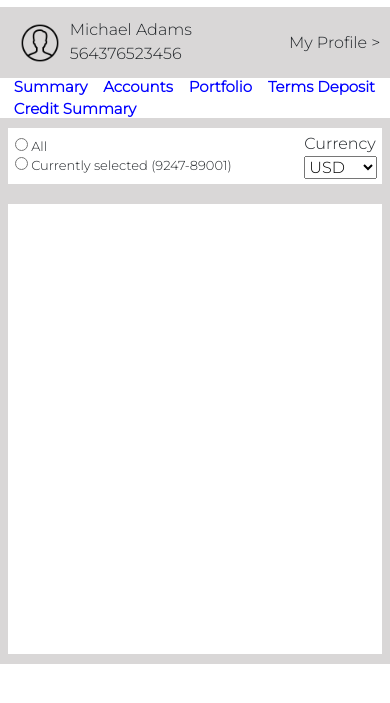
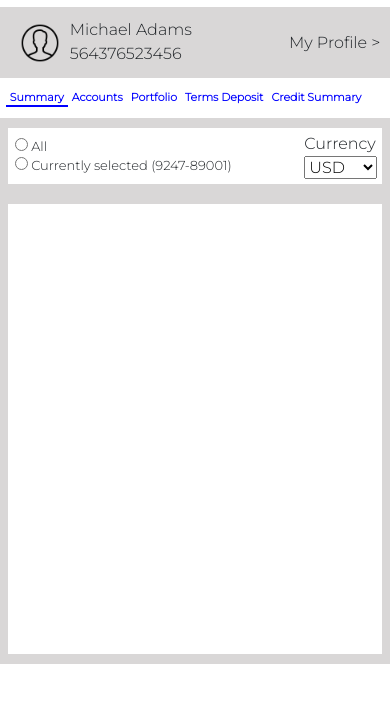
Before and after one commit to utkarshsingh20520/Web-design, a plain HTML site: page index.html in a window 390 px wide. Shown: the part 63-766 px from the top of the page. Drawn offline with nearby package versions, Linux system fonts and the light colour scheme; a script that the page names is missing.

Commit message:
Update style.css

```diff
--- a/css/style.css
+++ b/css/style.css
@@ -4,6 +4,9 @@
 	padding:  0%;
 	box-sizing: border-box;
 	font-family: 'Montserrat', sans-serif;
+}
+body{
+	position: relative;
 }
 
 :root{
@@ -174,6 +177,14 @@
 	display: none;
 	background-color: rgba(0, 0, 0, 0.4);
 }
+.mainbackg{
+	width: 100%;
+	height: 100vh;
+	position: absolute;
+	top: 0;
+	left: 0;
+}
+
 
 .backg{
 	display: flex;
@@ -372,14 +383,20 @@ Navigation Bar 3*/
 	font-weight: bold;
 	float: left;
 	color: blue;
+	cursor: pointer;
 }
-/*.nav3 ul li:first-child{
-	padding-left: 0px;
-}*/
+.nav3 ul li:first-child{
+	border-bottom: 2px solid blue;
+}
 
 @media only screen and (max-width: 768px) {
 	.nav3{
 		width: 97%;
+	}
+
+	.nav3 ul li{
+		padding: 0px 4px;
+		font-size: 11px;
 	}
 }
 
```
